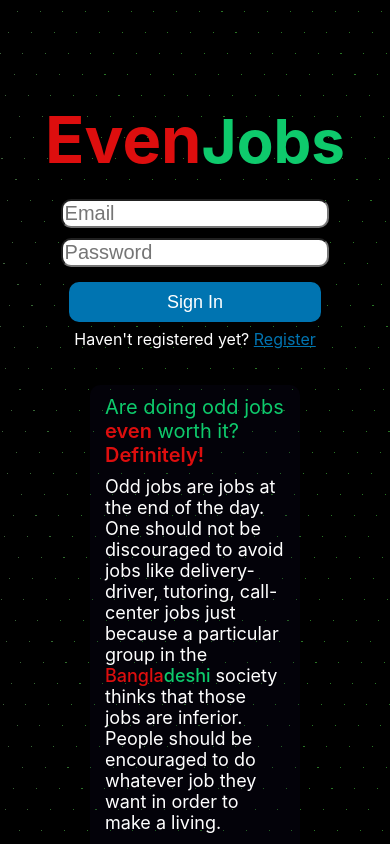
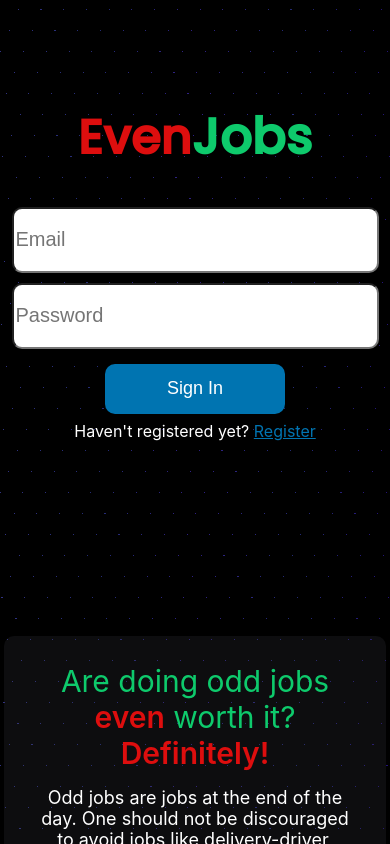
Before and after one commit to Taseen08/EvenJobs, a React (Create React App) app: page / in a window 390 px wide. Shown: the top 844 px of the page. Built offline with nearby package versions, Linux system fonts and the light colour scheme; no server answers.

Commit message:
updated site

```diff
--- a/public/index.html
+++ b/public/index.html
@@ -4,6 +4,7 @@
     <meta charset="utf-8" />
     <link rel="icon" href="./Logo.png" />
     <meta name="viewport" content="width=device-width, initial-scale=1" />
+    <link rel="stylesheet" href="https://unpkg.com/aos@next/dist/aos.css" />
     <meta name="theme-color" content="#000000" />
     <meta
       name="description"
@@ -40,5 +41,11 @@
       To begin the development, run `npm start` or `yarn start`.
       To create a production bundle, use `npm run build` or `yarn build`.
     -->
+    <script src="https://unpkg.com/aos@next/dist/aos.js"></script>
+    <script>
+      AOS.init({
+        easing: "ease",
+      });
+    </script>
   </body>
 </html>
--- a/src/App.css
+++ b/src/App.css
@@ -6,11 +6,12 @@
   ); */
   background-image: repeating-linear-gradient(112.5deg, rgb(0,0,0) 0px, rgb(0,0,0) 20px,transparent 20px, transparent 21px),
   repeating-linear-gradient(0deg, rgb(0,0,0) 0px, rgb(0,0,0) 20px,transparent 20px, transparent 21px),linear-gradient(90deg,
-   hsl(117,23%,30%),hsl(117,53%,30%),hsl(117,53%,30%),hsl(117,53%,30%),hsl(117,53%,30%));
+   rgb(49, 51, 131),rgb(36, 44, 117),rgb(48, 32, 133),rgb(36, 44, 117),rgb(37, 18, 122));
   height: 100%;
   display: flex;
   flex-direction: column;
   align-items: center;
+  width: 100vw;
 }
 
 .app-body {
--- a/src/Login.css
+++ b/src/Login.css
@@ -1,3 +1,5 @@
+
+@import url('https://fonts.googleapis.com/css2?family=Poppins:wght@500&display=swap');
 .login {
   display: flex;
   flex-direction: column;
@@ -7,21 +9,97 @@
   margin-right: auto;
   padding-top: 100px;
   padding-bottom: 320px;
+  width: 100vw;
 }
 
 .login > h1 {
+  font-family: 'Poppins', sans-serif;
+  font-size: 98px;
+  color: rgb(14, 202, 108);
+  font-weight: 900;
+}
+
+.login > h2 {
+  font-family: 'Poppins', sans-serif;
   font-size: 60px;
+  font-weight: bold;
   color: rgb(14, 202, 108);
-  font-weight: 2200;
+  font-weight: 900;
 }
 
 .login > h1 > span {
   color: rgb(221, 14, 14);
-  font-size: 65px;
-  font-weight: 1800;
+  font-size: 92px;
+  font-weight: 1000;
 }
 
-.login > form {
+.signin {
+  display: flex;
+  align-items: center;
+  justify-content: space-evenly;
+  width: 100vw;
+  margin-top: 3%;
+}
+
+
+
+.loginicon {
+  height: 450px;
+  width: 450px;
+}
+
+.signin > form  {
+  display: flex;
+  justify-content: center;
+  align-items: center;
+  flex-direction: column;
+  background-color: #474c6d33;
+  padding: 90px 30px;
+  border-width: 0.5px;
+  border-style:ridge;
+  border-color: #3a3a3d63;
+  width: 600px;
+}
+
+.signin > form > input {
+  width: 350px;
+  height: 60px;
+  font-size: 20px;
+  padding-right: 10px;
+  margin-bottom: 10px;
+  border-radius: 10px;
+}
+
+
+.signin > form > button {
+  width: 180px;
+  height: 50px;
+  font-size: large;
+  color: #ffff;
+  margin: 5px 0px 7px 0px;
+  background-color: #0074b1;
+  border-radius: 10px;
+  border: none;
+}
+
+.signin > form > p > a {
+  color: #0074b1;
+}
+
+.signin > form > p {
+  text-align: center;
+  color: white;
+}
+
+.signin > form > p > a:hover {
+  color: #65bae7;
+}
+
+.signin > form > button:hover {
+  background-color: #1393d8;
+}
+
+.login > form  {
   display: flex;
   justify-content: center;
   align-items: center;
@@ -70,7 +148,7 @@
   color: white;
 }
 
-.login > form > p > a::hover {
+.login > form > p > a:hover {
   color: #65bae7;
 }
 
@@ -93,19 +171,19 @@
   color: white;
 }
 
-.login .about-us {
+.about-us {
   width: 50%;
   height: auto;
-  background-color: rgba(16, 13, 44, 0.212);
-  margin-top: 10%;
-  padding: 10px 15px 30px 15px;
+  background-color: rgba(63, 62, 71, 0.212);
+  margin: 10% 0;
+  padding: 7% 9%;
   border-radius: 10px;
   overflow-wrap: break-word;
   white-space: inherit;
 }
 
 .login .about-us > h1 {
-  font-size: 60px;
+  font-size: 50px;
   color: rgb(14, 202, 108);
   font-weight: 400;
   margin-bottom: 5%;
@@ -113,7 +191,7 @@
 
 .login .about-us > h1 > span {
   color: rgb(221, 14, 14);
-  font-size: 65px;
+  font-size: 60px;
   font-weight: 600;
 }
 
@@ -146,6 +224,48 @@
   color: rgb(14, 202, 108);
 }
 
+@media (max-width: 1230px) {
+  .loginicon {
+    display: none;
+  }
+}
+
+@media (max-width: 450px) {
+  .login > h1 {
+    font-size: 50px;
+  }
+
+  .login > h2 {
+    font-size: 38px;
+  }
+
+  .login > h1 > span {
+    font-size: 48px;
+  }
+  .signin > form {
+    background: none;
+    padding: 0;
+    border: none;
+  }
+  .signin > form > input {
+    width: 90vw;
+  }
+  .signin , .about-us {
+    margin-bottom: 40%;
+  }
+  .about-us {
+    width: 80vw;
+    text-align: center;
+  }
+  .login .about-us > h1 {
+    font-size: 30px;
+  }
+  .login .about-us > h1 > span {
+    font-size: 30px;
+  }
+}
+
+
 @media (max-width: 400px) {
   .login {
     margin: 0 15px 0 15px;
@@ -163,10 +283,4 @@
     width: 90%;
     height: 40px;
   }
-  .login .about-us > h1 {
-    font-size: 20px;
-  }
-  .login .about-us > h1 > span {
-    font-size: 20px;
-  }
 }
--- a/src/Login.js
+++ b/src/Login.js
@@ -1,5 +1,6 @@
+import { useDispatch } from "react-redux";
 import React, { useState } from "react";
-import { useDispatch } from "react-redux";
+import { ReactComponent as LoginIcon} from "./SVG/Login.svg";
 import { login } from "./features/userSlice";
 import { auth } from "./firebase";
 import "./Login.css";
@@ -61,8 +62,10 @@ function Login() {
         <span>Even</span>Jobs
       </h1>
       <br />
+    <div className="signin">
+      <LoginIcon data-aos="fade-right" data-aos-delay="300" className="loginicon"/>
 
-      <form>
+      <form data-aos="fade-left" data-aos-delay="100">
         <input
           type="email"
           value={email}
@@ -81,13 +84,15 @@ function Login() {
         <p>Haven't registered yet? <a href="#bottom">  Register</a></p>
 
       </form>
+      </div>
 
-      <div className="about-us">
-        <h1>
+      <div data-aos="fade-up" data-aos-delay="100" className="about-us">
+        <h1 data-aos="fade-down" data-aos-delay="200">
           Are doing odd jobs <span>even</span> worth it?
-          <br /> <span>Definitely!</span>
+          <br />
+          <span>Definitely!</span>
         </h1>
-        <p>
+        <p data-aos="fade-up-right" data-aos-delay="300">
           Odd jobs are jobs at the end of the day. One should not be discouraged
           to avoid jobs like delivery-driver, tutoring, call-center jobs just
           because a particular group in the <span className="red"> Bangla</span>
@@ -119,30 +124,34 @@ function Login() {
       <br />
       <a name="bottom"></a>
 
-      <h1>Register Now!</h1>
+      <h2 data-aos="flip-up" data-aos-delay="200">Register Now!</h2>
       <br />
 
       <form>
 
         <input
+          data-aos="fade-right" data-aos-delay="300"
           type="text"
           value={name}
           onChange={(e) => setName(e.target.value)}
           placeholder="Full name"
         />
         <input
+          data-aos="fade-right" data-aos-delay="300"
           type="email"
           value={email}
           onChange={(e) => setEmail(e.target.value)}
           placeholder="Email"
         />
         <input
+          data-aos="fade-right" data-aos-delay="300"
           type="password"
           value={password}
           onChange={(e) => setPassword(e.target.value)}
           placeholder="Password (minimum 8 characters)"
         />
         <textarea
+          data-aos="fade-right" data-aos-delay="300"
           className="description-box"
           value={profilePic}
           onChange={(e) => setProfilePic(e.target.value)}
@@ -151,9 +160,10 @@ function Login() {
           rows="8"
         ></textarea>
 
-        <button type="submit" onClick={register}>
+        <button data-aos="fade-up" data-aos-delay="350" type="submit" onClick={register}>
           Register
         </button>
+        <p data-aos="fade-left" data-aos-delay="300">Have an account? <a href="#top">Sign in</a></p>
       </form>
     </div>
   );
```
Also changed, not shown: src/SVG/Login.svg (added).
